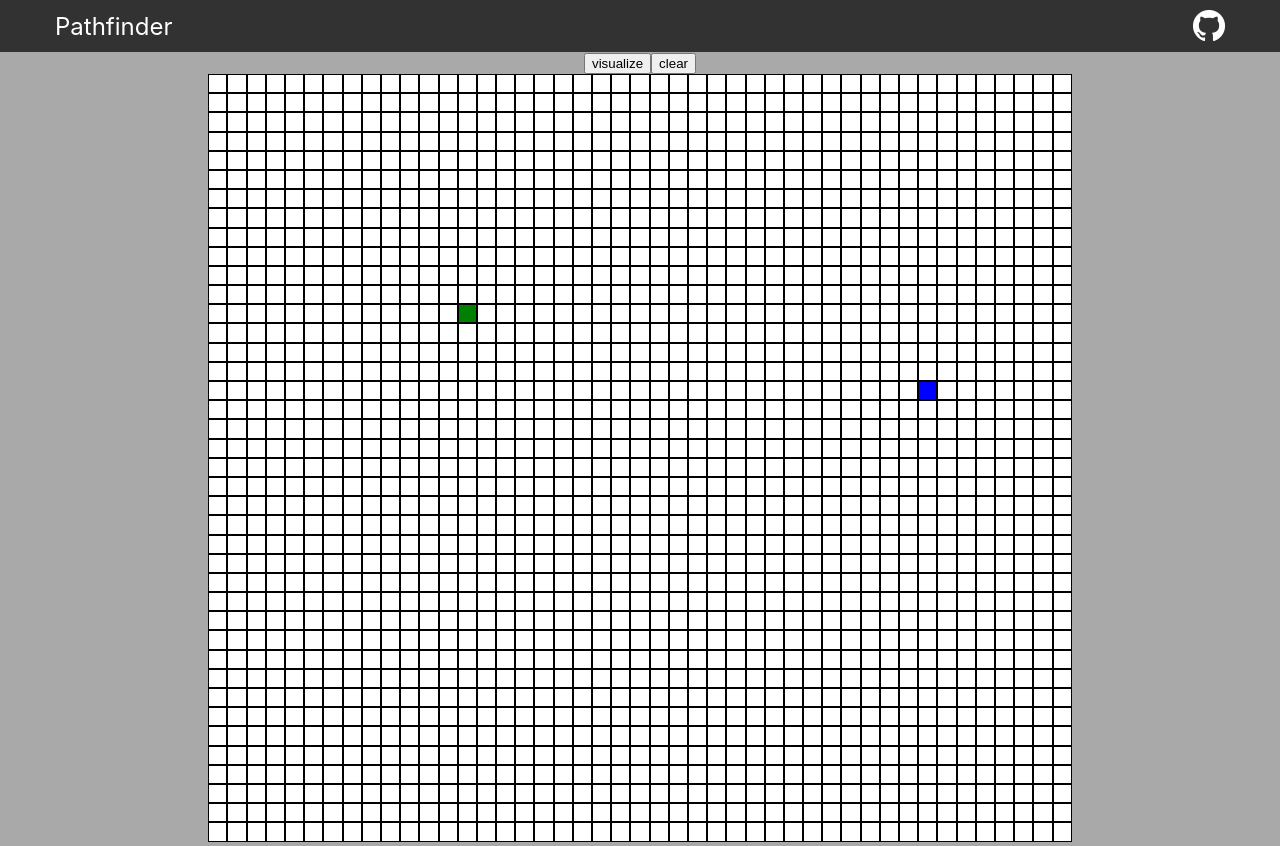
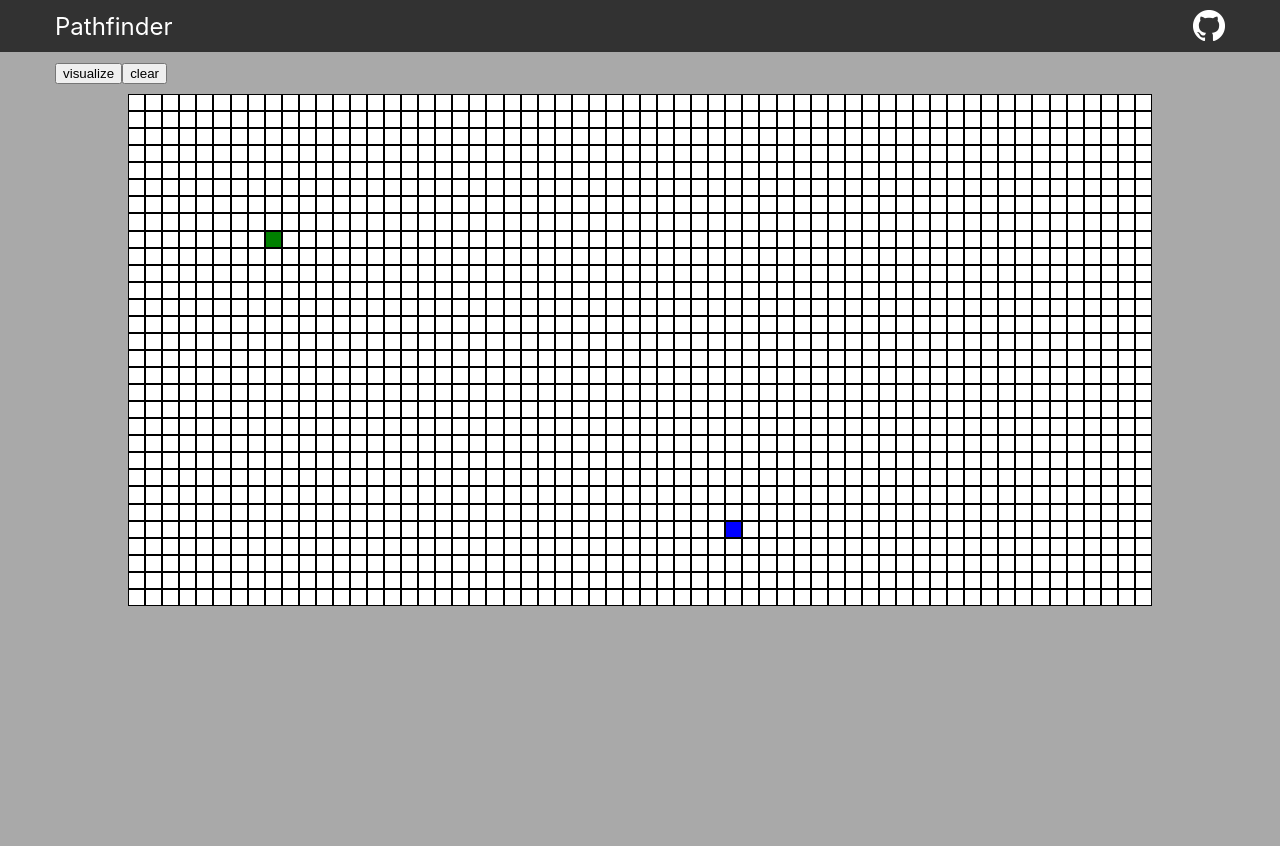
Before and after one commit to santiagogarcia97/pathfinding-angular, an Angular app: page / in a window 1280 px wide. After the commit the page ends 800 px from the top, so only its background shows below. Built offline with nearby package versions, Linux system fonts and the light colour scheme.

Commit message:
grid css

```diff
--- a/src/app/pathfinding/node/node.component.css
+++ b/src/app/pathfinding/node/node.component.css
@@ -4,6 +4,6 @@
   -webkit-box-sizing: border-box;
   border: 1px solid;
   display: inline-block;
-  height: 1.5vw;
-  width: 1.5vw;
+  height: calc(80vw / 60);
+  width: calc(80vw / 60);
 }
--- a/src/app/pathfinding/pathfinding.component.css
+++ b/src/app/pathfinding/pathfinding.component.css
@@ -9,5 +9,9 @@
   box-sizing: border-box;
   -moz-box-sizing: border-box;
   -webkit-box-sizing: border-box;
-  height: 1.5vw;
+  height: calc(80vw / 60);
 }
+
+.menu {
+  margin: 10px 0px;
+}
--- a/src/app/pathfinding/pathfinding.component.html
+++ b/src/app/pathfinding/pathfinding.component.html
@@ -1,11 +1,13 @@
 <pf-topbar></pf-topbar>
 
-<div class="container">
-
-  <div>
+<div class="menu">
+  <div class="bs-container">
     <button (click)="handleClick()">visualize</button>
     <button (click)="clear()">clear</button>
   </div>
+</div>
+
+<div class="container">
   <div class="row" *ngFor="let row of this.grid ">
 
     <pf-node *ngFor="let node of row" [node]="node"></pf-node>
--- a/src/app/pathfinding/pathfinding.component.ts
+++ b/src/app/pathfinding/pathfinding.component.ts
@@ -9,8 +9,8 @@ import {dijkstra} from './dijkstra';
 })
 export class PathfindingComponent implements OnInit {
 
-  startNode: Node = {row: 12, col: 13};
-  endNode: Node = {row: 16, col: 37};
+  startNode: Node = {row: 8, col: 8};
+  endNode: Node = {row: 25, col: 35};
   delay = 10;
   grid: Node[][];
 
@@ -24,9 +24,9 @@ export class PathfindingComponent implements OnInit {
   clear(): void {
     this.grid = [];
 
-    for (let i = 0; i < 40; i++) {
+    for (let i = 0; i < 30; i++) {
       const row: Node[] = [];
-      for (let j = 0; j < 45; j++) {
+      for (let j = 0; j < 60; j++) {
         row.push({
           row: i,
           col: j,
```
